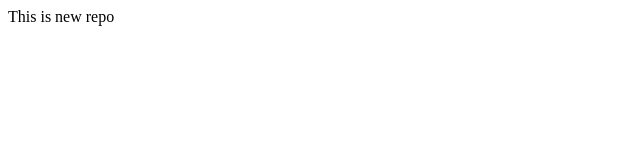
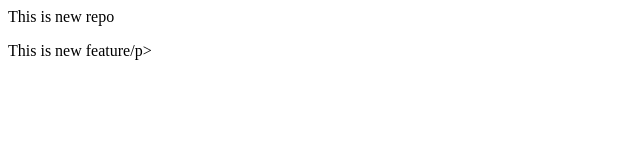
Before and after one commit to Jaisheesh-2006/LocalTutRepo, a plain HTML site: page index.html in a window 1280 px wide. Shown: the whole page, without its empty margins (0-640 px from the left). Drawn offline with Linux system fonts and the light colour scheme.

Commit message:
Added new feature

```diff
--- a/index.html
+++ b/index.html
@@ -1 +1,2 @@
 <p>This is new repo</p>
+<p>This is new feature/p>
```
